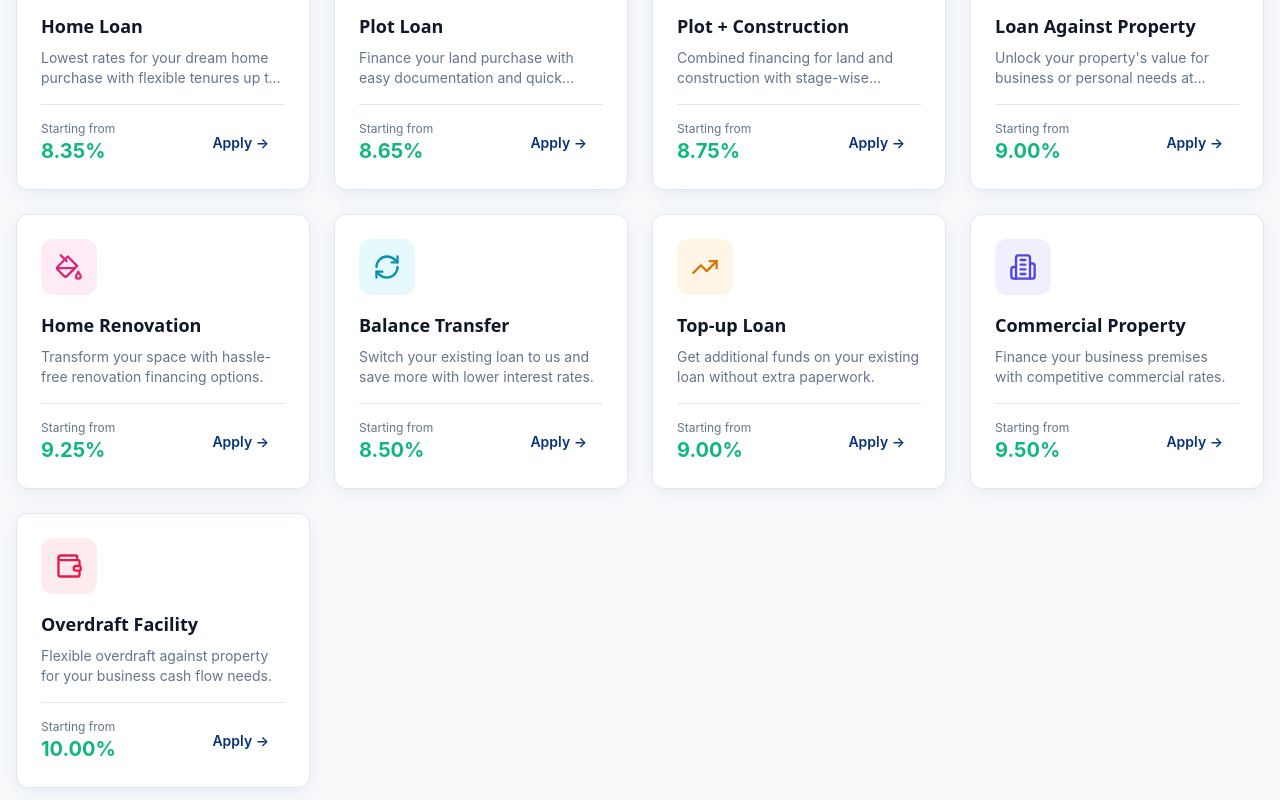
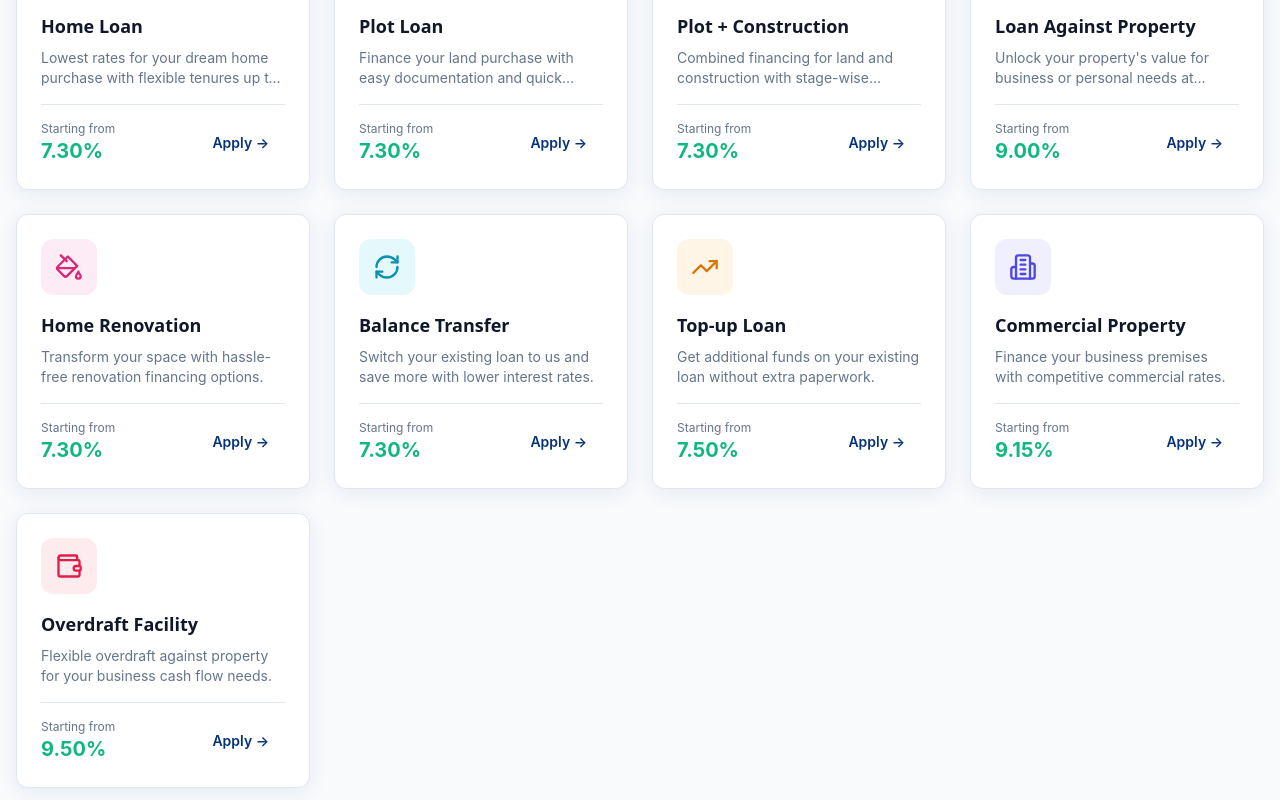
Before and after one commit to sunil-appinventiv/primeloan, a React (Vite) app: page / in a window 1280 px wide. Shown: the part 1280-2080 px from the top of the page. Built offline with nearby package versions, Linux system fonts and the light colour scheme; the HTML template or start-up script is replaced by a standard one.

Commit message:
Update LoanTypes.tsx

```diff
--- a/src/components/LoanTypes.tsx
+++ b/src/components/LoanTypes.tsx
@@ -20,21 +20,21 @@ const loanTypes = [
     icon: Home,
     title: "Home Loan",
     description: "Lowest rates for your dream home purchase with flexible tenures up to 30 years.",
-    rate: "8.35%",
+    rate: "7.30%",
     color: "bg-blue-500/10 text-blue-600",
   },
   {
     icon: MapPin,
     title: "Plot Loan",
     description: "Finance your land purchase with easy documentation and quick disbursement.",
-    rate: "8.65%",
+    rate: "7.30%",
     color: "bg-emerald-500/10 text-emerald-600",
   },
   {
     icon: Construction,
     title: "Plot + Construction",
     description: "Combined financing for land and construction with stage-wise disbursement.",
-    rate: "8.75%",
+    rate: "7.30%",
     color: "bg-orange-500/10 text-orange-600",
   },
   {
@@ -48,35 +48,35 @@ const loanTypes = [
     icon: PaintBucket,
     title: "Home Renovation",
     description: "Transform your space with hassle-free renovation financing options.",
-    rate: "9.25%",
+    rate: "7.30%",
     color: "bg-pink-500/10 text-pink-600",
   },
   {
     icon: RefreshCw,
     title: "Balance Transfer",
     description: "Switch your existing loan to us and save more with lower interest rates.",
-    rate: "8.50%",
+    rate: "7.30%",
     color: "bg-cyan-500/10 text-cyan-600",
   },
   {
     icon: TrendingUp,
     title: "Top-up Loan",
     description: "Get additional funds on your existing loan without extra paperwork.",
-    rate: "9.00%",
+    rate: "7.50%",
     color: "bg-amber-500/10 text-amber-600",
   },
   {
     icon: Building2,
     title: "Commercial Property",
     description: "Finance your business premises with competitive commercial rates.",
-    rate: "9.50%",
+    rate: "9.15%",
     color: "bg-indigo-500/10 text-indigo-600",
   },
   {
     icon: Wallet,
     title: "Overdraft Facility",
     description: "Flexible overdraft against property for your business cash flow needs.",
-    rate: "10.00%",
+    rate: "9.50%",
     color: "bg-rose-500/10 text-rose-600",
   },
 
```
